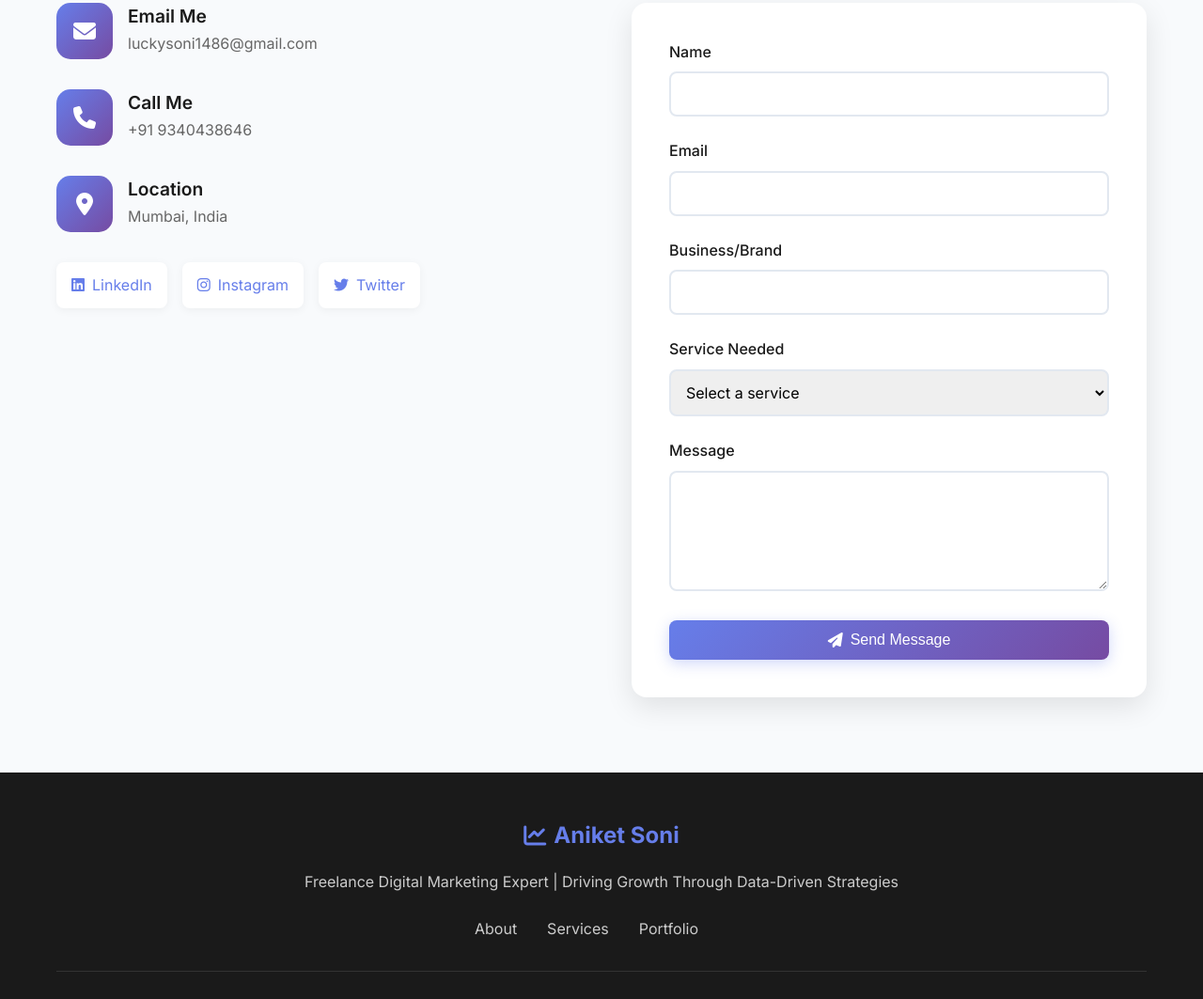
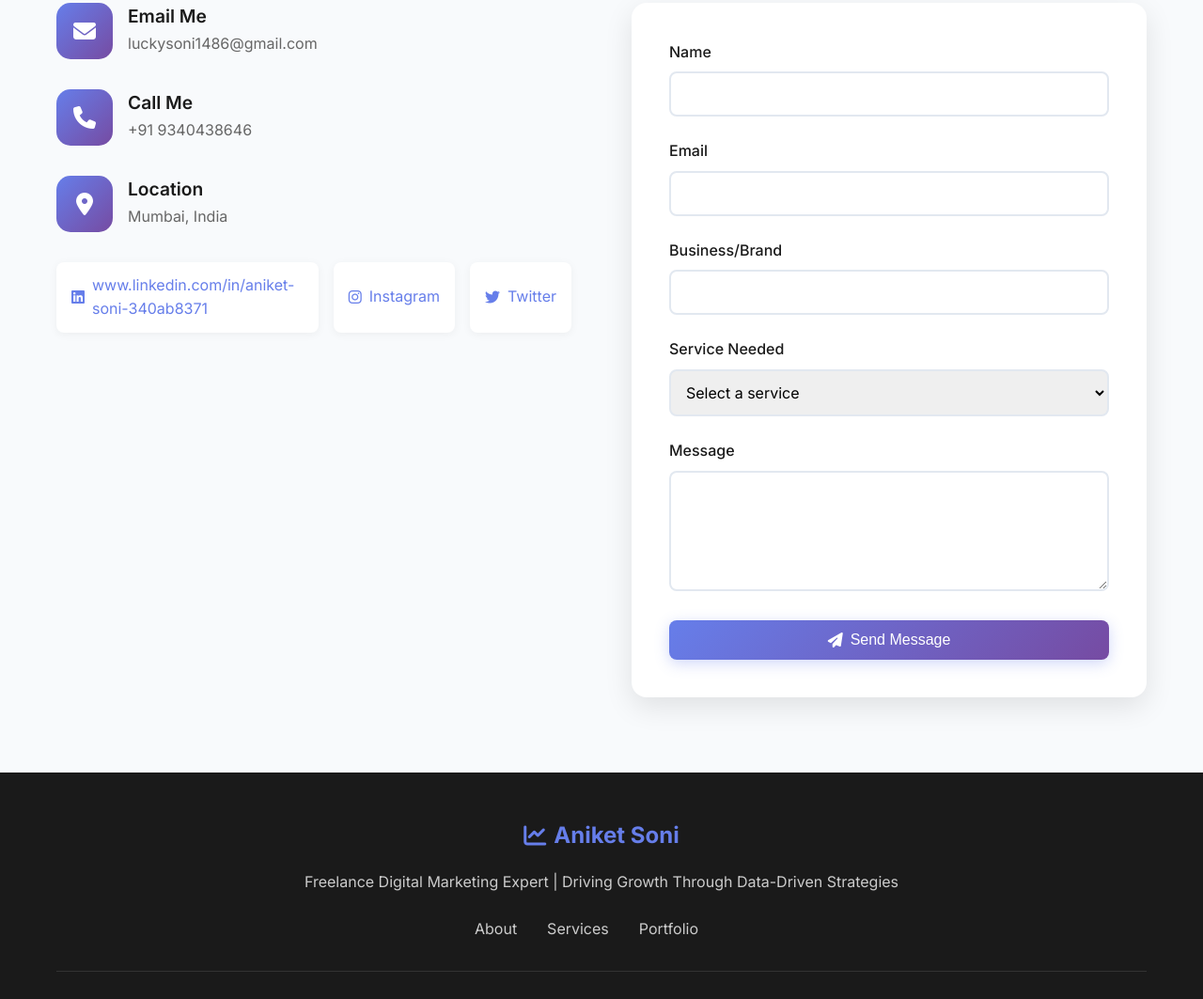
Before and after one commit to Aniketsoni9340/aniketsoni, a plain HTML site: page index.html in a window 1280 px wide. Shown: the part 5084-6147 px from the top of the page at 94% size. Drawn offline with Linux system fonts and the light colour scheme; a script that the page names is missing.

Commit message:
Update index.html

```diff
--- a/index.html
+++ b/index.html
@@ -466,7 +466,7 @@
                     <div class="social-links">
                         <a href="#" class="social-link">
                             <i class="fab fa-linkedin"></i>
-                            <span>LinkedIn</span>
+                            <span>www.linkedin.com/in/aniket-soni-340ab8371</span>
                         </a>
                         <a href="#" class="social-link">
                             <i class="fab fa-instagram"></i>
```
